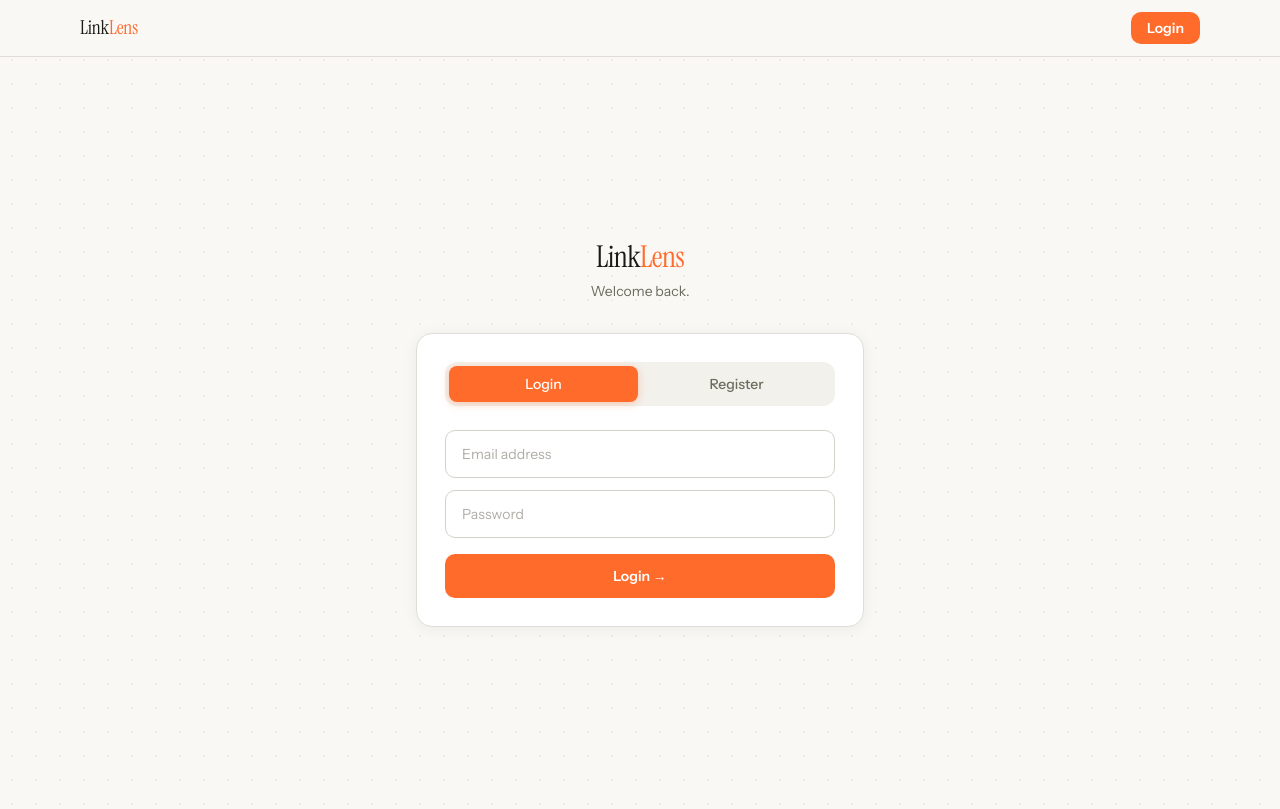
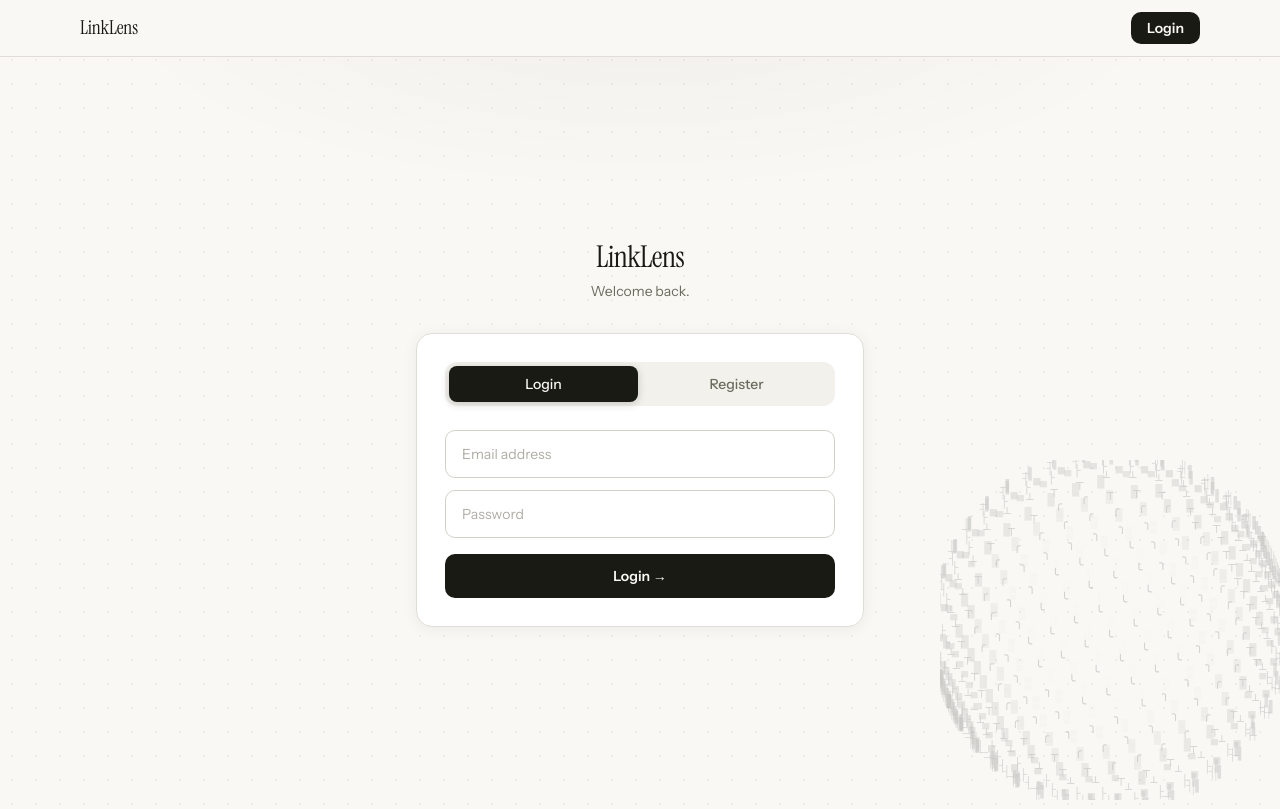
Before and after one commit to MKD2004/LinkLens, a React (Vite) app in the folder frontend/: page /login in a window 1280 px wide. Built offline with nearby package versions, Linux system fonts and the light colour scheme; no server answers.

Commit message:
Replace orange accent with black, add ambient sphere to all app pages

```diff
--- a/frontend/src/App.jsx
+++ b/frontend/src/App.jsx
@@ -6,6 +6,7 @@ import Landing from './pages/Landing'
 import Login from './pages/Login'
 import Dashboard from './pages/Dashboard'
 import Analytics from './pages/Analytics'
+import AnimatedSphere from './components/landing/AnimatedSphere'
 
 function ProtectedRoute({ children }) {
   const { isAuthenticated } = useAuth()
@@ -26,8 +27,16 @@ function AppContent() {
 
   return (
     <div className="min-h-screen bg-[#F9F8F5] hero-grid">
+      {/* Ambient sphere — fixed to bottom-right, decorative only */}
+      <div
+        className="pointer-events-none fixed bottom-0 right-0 z-0"
+        style={{ width: 340, height: 340, opacity: 0.18 }}
+        aria-hidden="true"
+      >
+        <AnimatedSphere />
+      </div>
       <Navbar />
-      <main className="max-w-6xl mx-auto px-4 py-8">
+      <main className="max-w-6xl mx-auto px-4 py-8 relative z-10">
         <Routes>
           <Route path="/login" element={isAuthenticated ? <Navigate to="/dashboard" replace /> : <Login />} />
           <Route path="/dashboard" element={<ProtectedRoute><Dashboard /></ProtectedRoute>} />
--- a/frontend/src/components/LinkCard.jsx
+++ b/frontend/src/components/LinkCard.jsx
@@ -66,7 +66,7 @@ export default function LinkCard({ link, onToggle, onDelete }) {
               href={link.originalUrl}
               target="_blank"
               rel="noopener noreferrer"
-              className="shrink-0 text-[#C4C0B8] hover:text-[#FF6B2B] transition-colors"
+              className="shrink-0 text-[#C4C0B8] hover:text-[#1A1A14] transition-colors"
               onClick={e => e.stopPropagation()}
             >
               <svg className="w-3 h-3" fill="none" stroke="currentColor" viewBox="0 0 24 24">
--- a/frontend/src/components/Navbar.jsx
+++ b/frontend/src/components/Navbar.jsx
@@ -39,7 +39,7 @@ export default function Navbar() {
           style={{ fontFamily: "'Instrument Serif', serif", fontWeight: 400, fontSize: '1.2rem', letterSpacing: '-.01em' }}
         >
           <span className="text-[#1A1A14]">Link</span>
-          <span className="text-[#FF6B2B]">Lens</span>
+          <span className="text-[#1A1A14]">Lens</span>
         </Link>
 
         {/* Desktop nav */}
@@ -112,7 +112,7 @@ export default function Navbar() {
             <Link
               to="/login"
               onClick={() => setOpen(false)}
-              className="flex items-center gap-2 text-sm text-[#FF6B2B] font-medium py-2 px-2"
+              className="flex items-center gap-2 text-sm text-[#1A1A14] font-medium py-2 px-2"
             >
               Login →
             </Link>
--- a/frontend/src/index.css
+++ b/frontend/src/index.css
@@ -6,8 +6,8 @@
   --color-surface:      #FFFFFF;
   --color-surface-2:    #F3F1EC;
   --color-border:       #E0DDD6;
-  --color-accent:       #FF6B2B;
-  --color-accent-light: #FF9066;
+  --color-accent:       #1A1A14;
+  --color-accent-light: #3D3D33;
   --color-primary:      #1A1A14;
   --color-muted:        #6B6B5E;
   --color-live:         #22C55E;
@@ -37,12 +37,12 @@
   }
 
   ::selection {
-    background: rgba(255, 107, 43, 0.18);
+    background: rgba(26, 26, 20, 0.12);
     color: #1A1A14;
   }
 
   :focus-visible {
-    outline: 2px solid #FF6B2B;
+    outline: 2px solid #1A1A14;
     outline-offset: 2px;
     border-radius: 5px;
   }
@@ -50,7 +50,7 @@
   ::-webkit-scrollbar { width: 5px; height: 5px; }
   ::-webkit-scrollbar-track { background: #F3F1EC; }
   ::-webkit-scrollbar-thumb { background: #D4D1CA; border-radius: 99px; }
-  ::-webkit-scrollbar-thumb:hover { background: #FF6B2B; }
+  ::-webkit-scrollbar-thumb:hover { background: #1A1A14; }
 }
 
 /* ── Keyframes ──────────────────────────────────── */
@@ -112,9 +112,9 @@
   transition: border-color .2s ease, transform .2s ease, box-shadow .2s ease;
 }
 .card-hover:hover {
-  border-color: rgba(255,107,43,.3) !important;
+  border-color: rgba(26,26,20,.2) !important;
   transform: translateY(-2px);
-  box-shadow: 0 8px 32px rgba(255,107,43,.06), 0 0 0 1px rgba(255,107,43,.08);
+  box-shadow: 0 8px 32px rgba(26,26,20,.06), 0 0 0 1px rgba(26,26,20,.08);
 }
 
 /* ── Buttons ────────────────────────────────────── */
@@ -123,8 +123,8 @@
   align-items: center;
   justify-content: center;
   gap: .5rem;
-  background: #FF6B2B;
-  color: #fff;
+  background: #1A1A14;
+  color: #F9F8F5;
   font-weight: 600;
   font-size: .875rem;
   border-radius: 10px;
@@ -133,8 +133,8 @@
   transition: background .2s ease, box-shadow .2s ease, transform .15s ease;
 }
 .btn-primary:hover:not(:disabled) {
-  background: #E85A1A;
-  box-shadow: 0 0 24px rgba(255,107,43,.35), 0 4px 12px rgba(255,107,43,.15);
+  background: #2D2D24;
+  box-shadow: 0 4px 16px rgba(26,26,20,.2);
 }
 .btn-primary:active:not(:disabled) { transform: scale(.98); }
 .btn-primary:disabled { opacity: .4; cursor: not-allowed; }
@@ -154,9 +154,9 @@
   transition: border-color .2s ease, color .2s ease, background .2s ease;
 }
 .btn-ghost:hover:not(:disabled) {
-  border-color: rgba(255,107,43,.4);
-  color: #FF6B2B;
-  background: rgba(255,107,43,.05);
+  border-color: rgba(26,26,20,.4);
+  color: #1A1A14;
+  background: rgba(26,26,20,.05);
 }
 .btn-ghost:disabled { opacity: .35; cursor: not-allowed; }
 
@@ -193,8 +193,8 @@
 }
 .input-dark::placeholder { color: #B0ADA6; }
 .input-dark:focus {
-  border-color: rgba(255,107,43,.55);
-  box-shadow: 0 0 0 3px rgba(255,107,43,.08);
+  border-color: rgba(26,26,20,.55);
+  box-shadow: 0 0 0 3px rgba(26,26,20,.08);
 }
 
 /* ── URL — monospace link display ───────────────── */
--- a/frontend/src/pages/Home.jsx
+++ b/frontend/src/pages/Home.jsx
@@ -58,7 +58,7 @@ export default function Home() {
       {/* Warm spotlight */}
       <div
         className="pointer-events-none fixed inset-0 -z-10"
-        style={{ background: 'radial-gradient(ellipse 70% 42% at 50% 0%, rgba(255,107,43,0.05) 0%, transparent 65%)' }}
+        style={{ background: 'radial-gradient(ellipse 70% 42% at 50% 0%, rgba(26,26,20,0.04) 0%, transparent 65%)' }}
       />
 
       <div className="w-full max-w-[480px]">
@@ -70,7 +70,7 @@ export default function Home() {
             style={{ fontFamily: "'Instrument Serif', serif", fontWeight: 400, letterSpacing: '-.02em' }}
           >
             Your links,<br />
-            under a lens<span className="text-[#FF6B2B]">.</span>
+            under a lens<span className="text-[#1A1A14]">.</span>
           </h1>
           <p className="text-[#6B6B5E] text-base">
             Shorten, share, and watch clicks roll in—live.
@@ -180,7 +180,7 @@ export default function Home() {
 
         {!isAuthenticated && (
           <p className="text-center mt-5 text-sm text-[#A8A89C] animate-fade-up-2">
-            <Link to="/login" className="text-[#FF6B2B] hover:text-[#E85A1A] transition-colors">
+            <Link to="/login" className="text-[#1A1A14] underline underline-offset-2 hover:opacity-70 transition-opacity">
               Sign in
             </Link>
             {' '}to track your links in real time
--- a/frontend/src/pages/Landing.jsx
+++ b/frontend/src/pages/Landing.jsx
@@ -76,7 +76,7 @@ function Nav() {
             </span>
             <span
               className={`ll-display tracking-tight transition-all duration-500 ${scrolled ? 'text-xl' : 'text-2xl'}`}
-              style={{ color: '#FF6B2B' }}
+              style={{ color: '#1A1A14' }}
             >
               Lens
             </span>
@@ -957,7 +957,7 @@ function Footer() {
             <div className="col-span-2">
               <a href="#" className="inline-flex items-center gap-1 mb-6">
                 <span className="ll-display text-2xl" style={{ color: FG }}>Link</span>
-                <span className="ll-display text-2xl" style={{ color: '#FF6B2B' }}>Lens</span>
+                <span className="ll-display text-2xl" style={{ color: FG }}>Lens</span>
                 <span className="ll-mono text-xs ml-1" style={{ color: MUTED }}>™</span>
               </a>
               <p className="leading-relaxed mb-8 max-w-xs" style={{ color: MUTED }}>
--- a/frontend/src/pages/Login.jsx
+++ b/frontend/src/pages/Login.jsx
@@ -46,7 +46,7 @@ export default function Login() {
       {/* Warm spotlight */}
       <div
         className="pointer-events-none fixed inset-0 -z-10"
-        style={{ background: 'radial-gradient(ellipse 70% 40% at 50% 0%, rgba(255,107,43,0.05) 0%, transparent 60%)' }}
+        style={{ background: 'radial-gradient(ellipse 70% 40% at 50% 0%, rgba(26,26,20,0.04) 0%, transparent 60%)' }}
       />
 
       <div className="w-full max-w-md animate-fade-up">
@@ -58,7 +58,7 @@ export default function Login() {
             style={{ fontFamily: "'Instrument Serif', serif", fontWeight: 400, letterSpacing: '-.02em' }}
           >
             <span className="text-[#1A1A14]">Link</span>
-            <span className="text-[#FF6B2B]">Lens</span>
+            <span className="text-[#1A1A14]">Lens</span>
           </span>
           <p className="text-[#6B6B5E] text-sm mt-1.5" style={{ fontFamily: "'Instrument Sans', sans-serif" }}>
             {tab === 'login' ? 'Welcome back.' : 'Create your account.'}
@@ -82,7 +82,7 @@ export default function Login() {
                 className="flex-1 py-2 text-sm font-medium rounded-lg transition-all duration-200"
                 style={
                   tab === t
-                    ? { background: '#FF6B2B', color: '#fff', boxShadow: '0 2px 8px rgba(255,107,43,.3)' }
+                    ? { background: '#1A1A14', color: '#F9F8F5', boxShadow: '0 2px 8px rgba(26,26,20,.2)' }
                     : { background: 'transparent', color: '#6B6B5E' }
                 }
               >
```
Also changed, not shown: frontend/src/pages/Analytics.jsx (+8 -8 lines).
